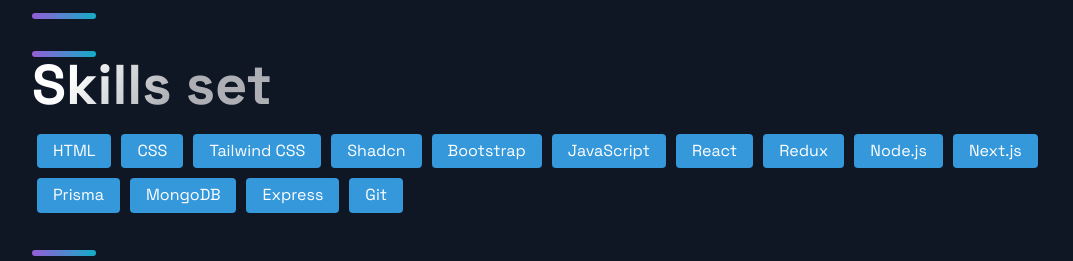
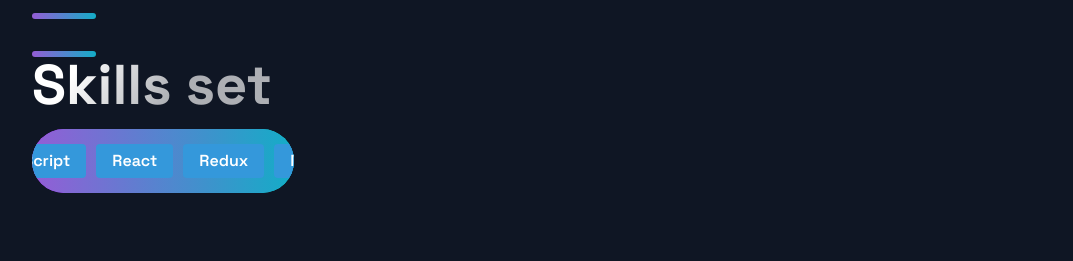
Before and after one commit to GauthamRVanjre/Personal-Portfolio, a Next.js app: page / in a window 1280 px wide. Shown: the part 1480-1741 px from the top of the page, without its empty margins (88-1161 px from the left). Built offline with nearby package versions, Linux system fonts and the light colour scheme; no server answers; the database is empty.

Commit message:
added button effect to skillset

```diff
--- a/src/components/SkillsSet/SkillSet.js
+++ b/src/components/SkillsSet/SkillSet.js
@@ -6,6 +6,7 @@
 } from "../../styles/GlobalComponents";
 import { skills } from "../../constants/constants";
 import { SkilledSetBoxes, SkillBox } from "./SkillSetStyles";
+import Button from "../../styles/GlobalComponents/Button";
 
 const SkillSet = () => {
   return (
@@ -15,11 +16,11 @@
         <SectionTitle data-aos="fade-right" data-aos-once="false">
           Skills set
         </SectionTitle>
-        <SkilledSetBoxes>
+        <Button>
           {skills.map((skill, index) => (
             <SkillBox key={index}>{skill}</SkillBox>
           ))}
-        </SkilledSetBoxes>
+        </Button>
       </Section>
     </>
   );
```
